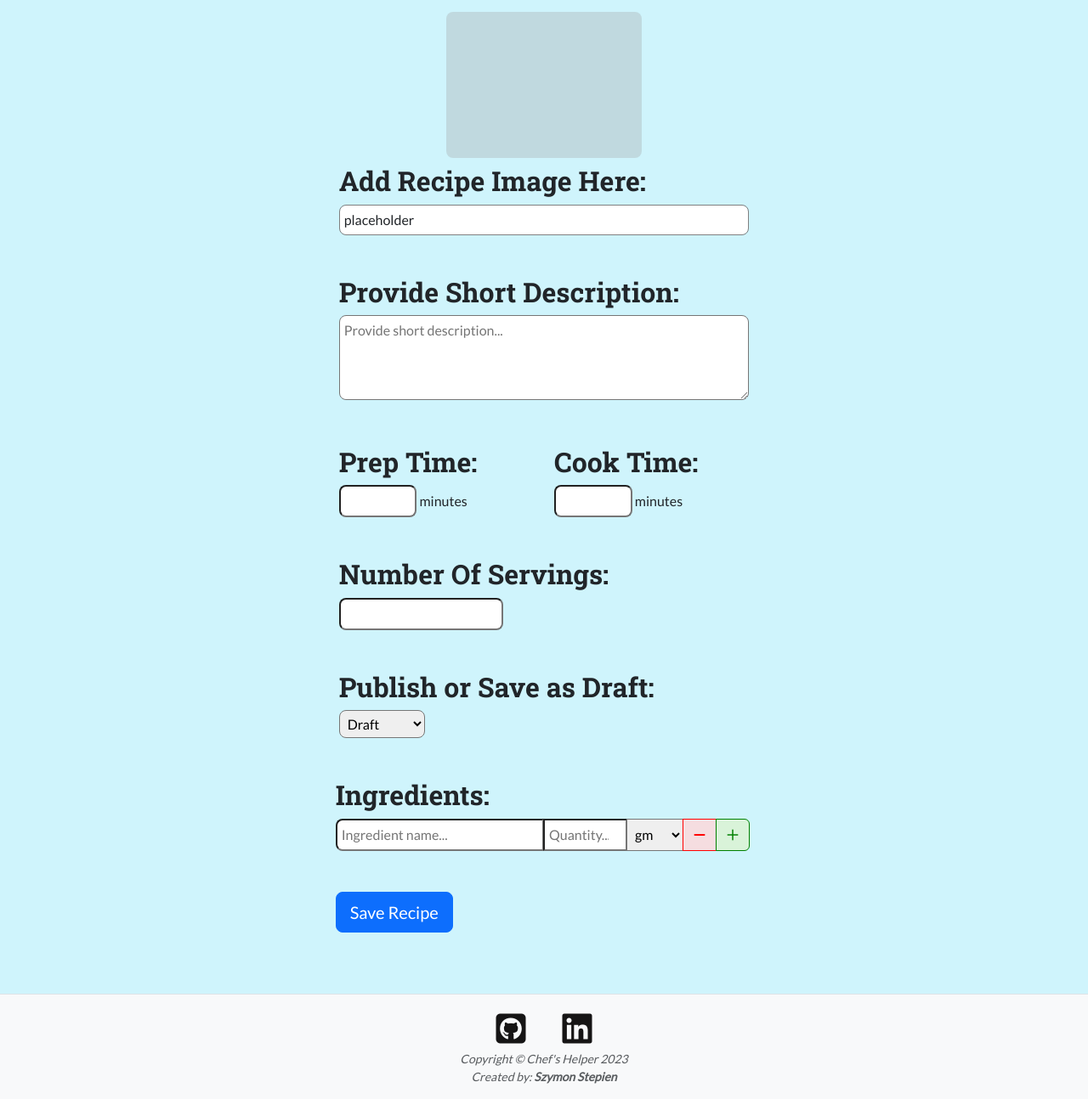
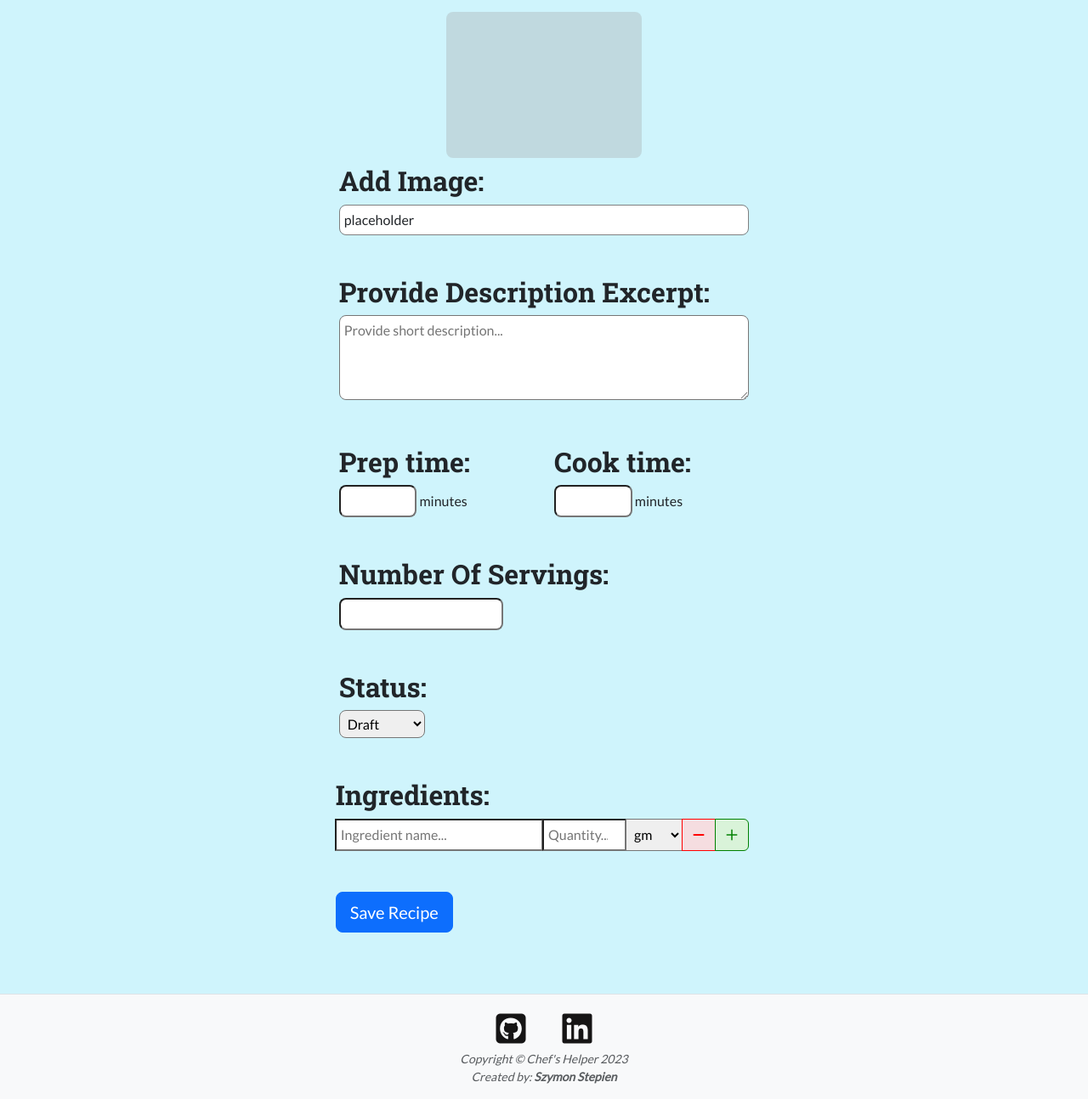
Before and after one commit to ObiOne84/django-chefs-helper, a Django app: page /add_recipe in a window 1280 px wide. Shown: the part 541-1835 px from the top of the page at 85% size. Run offline with Django 3.2, Linux system fonts and the light colour scheme; the visitor is signed in with stand-in values (Sample User, id 1); some libraries are stand-ins or nearby versions; grey boxes are pictures that could not be loaded.

Commit message:
Add form labels to add recipe page

```diff
--- a/static/css/style.css
+++ b/static/css/style.css
@@ -14,6 +14,7 @@ h1,
 h2,
 h3,
 h4,
+.label-font,
 .heading-one {
     font-family: 'Roboto Slab', Georgia, serif;
 }
@@ -226,6 +227,17 @@ form.signup ul {
 
 .show {
     display: block;
+}
+
+.visually-hidden {
+    position: absolute;
+    width: 1px;
+    height: 1px;
+    margin: -1px;
+    padding: 0;
+    overflow: hidden;
+    clip: rect(0, 0, 0, 0);
+    border: 0;
 }
 
 /* style recipe instructions */
--- a/templates/add_recipe.html
+++ b/templates/add_recipe.html
@@ -37,7 +37,7 @@
                <!-- Instruction go here -->
                <div class="col-lg-8 offset-lg-2 col-12 my-lg-4 my-2 form-group instruction-box">
 
-                  <h2>Instructions:</h2>
+                  <h2>{{ form.instructions.label_tag }}</h2>
                   <textarea name="instructions" cols="40" rows="10" class="instruction-steps" id="id_instructions"
                      style="display: none;"></textarea>
                   <ol class="instruction-list">
@@ -75,7 +75,7 @@
                         </label>
                      </div>
                      <div class="col-12 add-image">
-                        <h2>Add Recipe Image Here:</h2>
+                        <h2>Add {{ form.featured_image.label_tag }}</h2>
                         {{ form.featured_image }}
                         {% if form.featured_image.errors %}
                         <div class="alert alert-danger alert-dismissible fade show form-alert">
@@ -87,7 +87,7 @@
                   </div>
                </div>
                <div class="col-lg-8 offset-lg-2 col-12 my-lg-4 my-2">
-                  <h2>Provide Short Description:</h2>
+                  <h2>Provide Description {{ form.excerpt.label_tag }}</h2>
                   {{ form.excerpt }}
                   {% if form.excerpt.errors %}
                   <div class="alert alert-danger alert-dismissible fade show form-alert">
@@ -99,7 +99,7 @@
                <div class="col-lg-8 offset-lg-2 col-12 my-lg-4 my-2">
                   <div class="row">
                      <div class="col-lg-6 col-12">
-                        <h2>Prep Time:</h2>
+                        <h2>{{ form.prep_time.label_tag }}</h2>
                         {{ form.prep_time }} <span>minutes</span>
                      </div>
                      {% if form.prep_time.errors %}
@@ -109,7 +109,7 @@
                      </div>
                      {% endif %}
                      <div class="col-lg-6 col-12">
-                        <h2>Cook Time: </h2>
+                        <h2>{{ form.cook_time.label_tag }}</h2>
                         {{ form.cook_time }} <span>minutes</span>
                      </div>
                      {% if form.cook_time.errors %}
@@ -121,7 +121,7 @@
                   </div>
                </div>
                <div class="col-lg-8 offset-lg-2 col-12 my-lg-4 my-2">
-                  <h2>Number Of Servings:</h2>
+                  <h2>Number Of {{ form.servings.label_tag }}</h2>
                   {{ form.servings }}
                   {% if form.servings.errors %}
                   <div class="alert alert-danger alert-dismissible fade show form-alert">
@@ -131,7 +131,7 @@
                   {% endif %}
                </div>
                <div class="col-lg-8 offset-lg-2 col-12 my-lg-4 my-2">
-                  <h2>Publish or Save as Draft:</h2>
+                  <h2>{{ form.status.label_tag }}</h2>
                   {{ form.status }}
                </div>
             </div>
@@ -147,6 +147,7 @@
                      {% for form in form.ingredient_formset %}
                      <div class="formset-row show">
                         <div class="input-group my-1">
+                           <h3 class="visually-hidden">{{ form.name.label_tag }}</h3>
                            {{ form.name }}
                            {% if form.name.errors %}
                            <div class="alert alert-danger alert-dismissible fade show form-alert ingredient-alert">
@@ -155,7 +156,7 @@
                                  aria-label="Close"></button>
                            </div>
                            {% endif %}
-
+                           <h3 class="visually-hidden">{{ form.quantity.label_tag }}</h3>
                            {{ form.quantity }}
                            {% if form.quantity.errors %}
                            <div class="alert alert-danger alert-dismissible fade show form-alert ingredient-alert">
```
Also changed, not shown: TESTING.md (+5 -5 lines).
